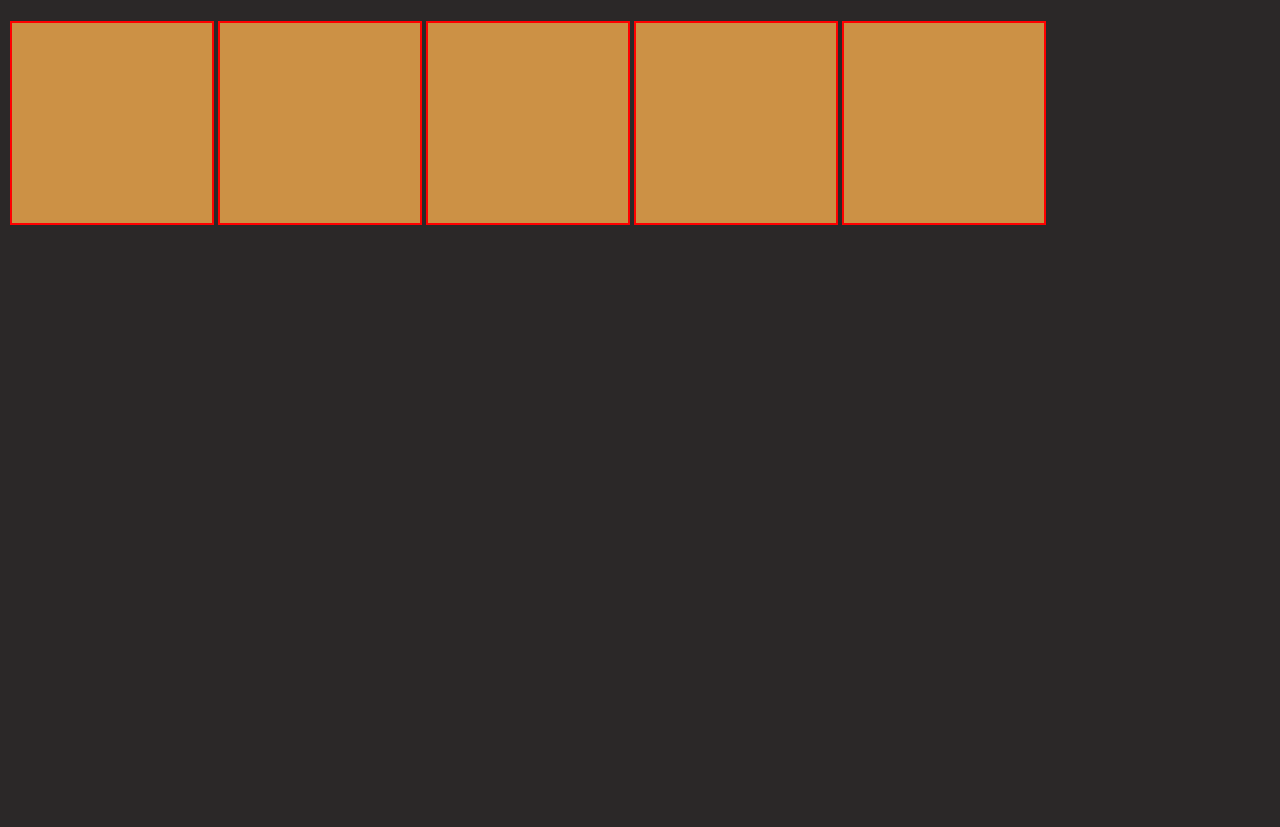
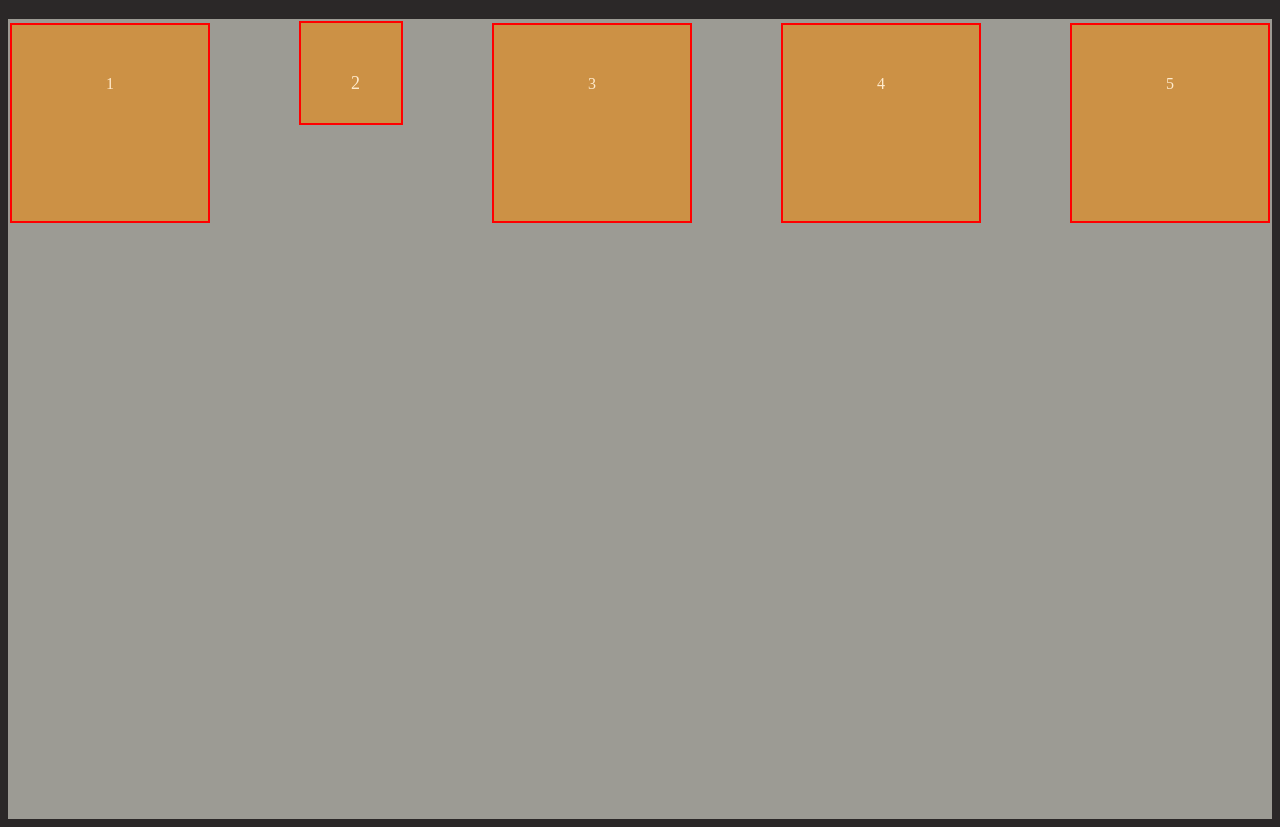
Before and after one commit to web-dev-sonal/css, a plain HTML site: page css-flex/index.html in a window 1280 px wide. Shown: the part 61-888 px from the top of the page. Before the commit the page ends 800 px from the top, so only its background shows below. Drawn offline with Linux system fonts and the light colour scheme.

Commit message:
playing with css flex propert

```diff
--- a/css-flex/index.css
+++ b/css-flex/index.css
@@ -5,9 +5,19 @@ body {
 }
 
 .container {
+    /* by just adding this , we se=aw when we reduced the width of screen
+       then width of all item get reduced but no any item overflowed
+       outside the screen
+    */
     display: flex;
     /* flex-direction: column-reverse; */
-    flex-wrap: wrap;
+    /* flex-wrap: wrap; */
+    flex-flow: row wrap;
+    justify-content: /*flex-end*/ /*center */ space-between;
+    align-items: /*center*/ /*flex-start*/ stretch;
+    height: 800px;
+    background-color: rgb(156, 155, 148);
+    align-items: baseline;
 }
 
 .item {
@@ -16,4 +26,7 @@ body {
     background-color: rgb(204, 145, 69);
     border: 2px solid red;
     margin: 2px;
+    text-align: center;
+    padding: 50px;
+    box-sizing: border-box;
 }
--- a/css-flex/index.html
+++ b/css-flex/index.html
@@ -10,11 +10,11 @@
 <body>
     <h1>Hi,welcome to learning css flex</h1>
     <div class="container">
-        <div class="item"></div>
-        <div class="item"></div>
-        <div class="item"></div>
-        <div class="item"></div>
-        <div class="item"></div>
+        <div class="item">1</div>
+        <div class="item" style="height: 100px; width: 100px; font-size: large;">2</div>
+        <div class="item">3</div>
+        <div class="item">4</div>
+        <div class="item">5</div>
     </div>
 </body>
 </html>
```
